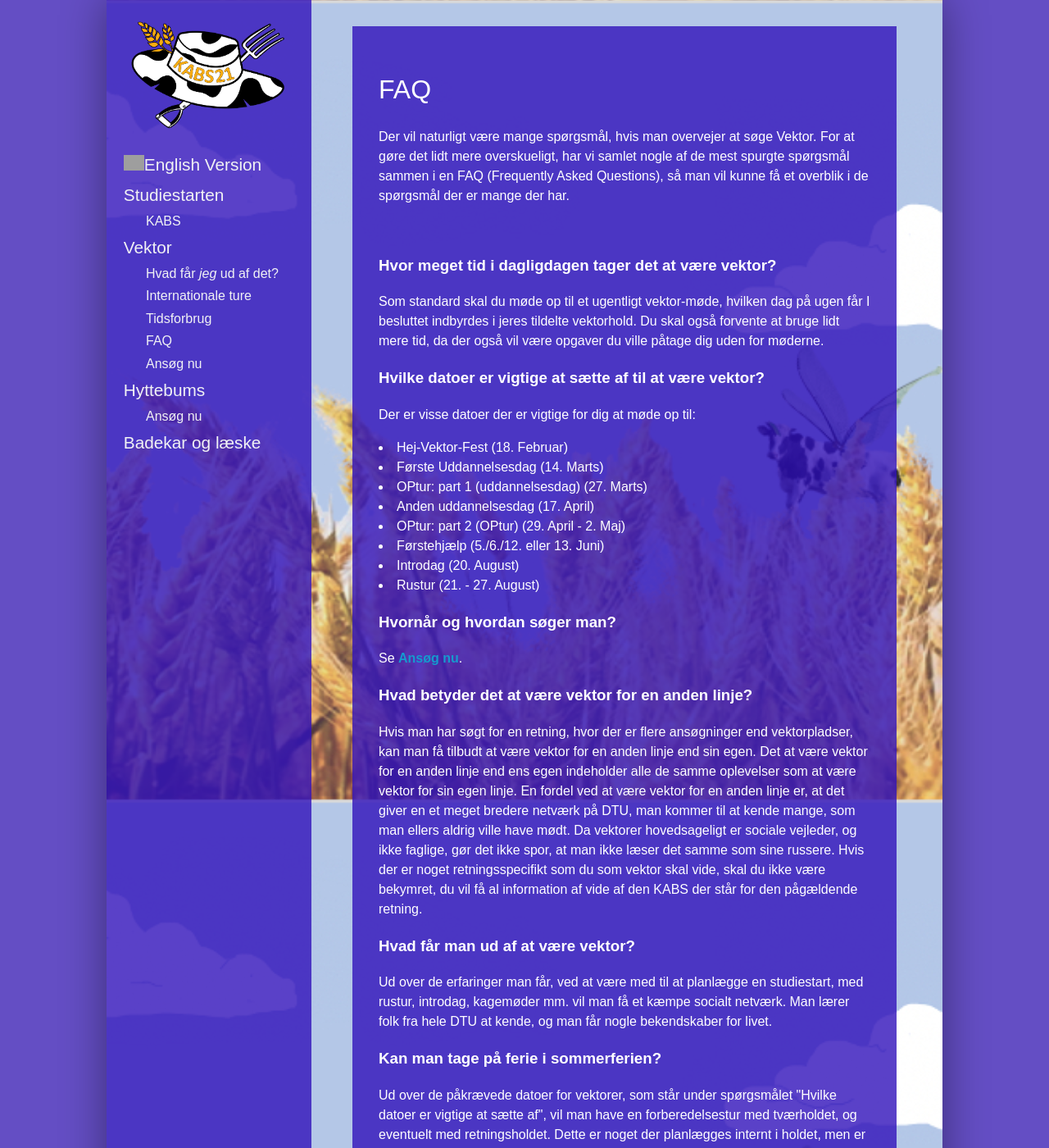
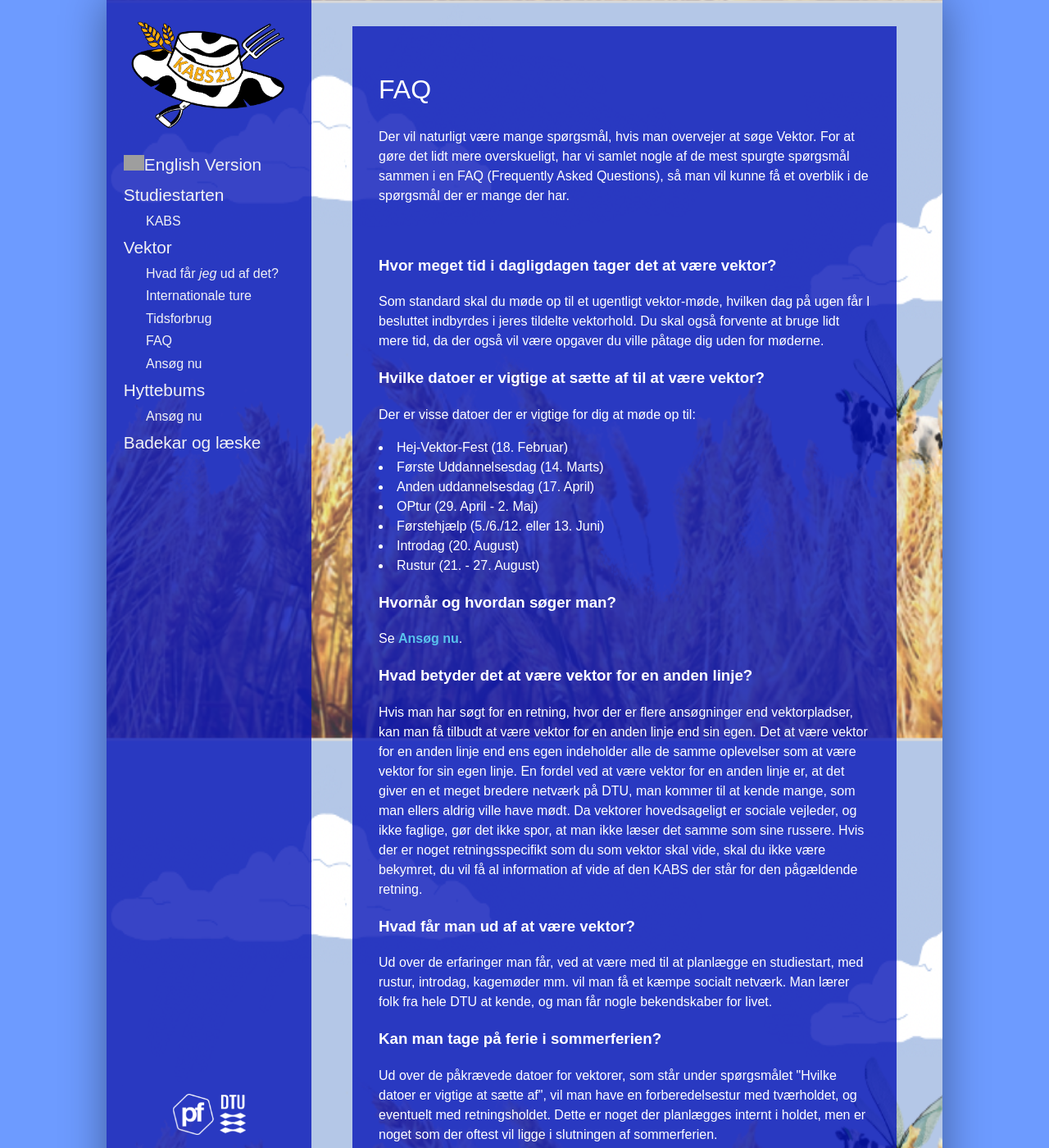
Before and after one commit to KABSDTU/kabsdtu.github.io, a Jekyll site: the page built from faq.md, in a window 1280 px wide and 1400 px high. Shown: the whole window at 82% size. Built offline with Jekyll 4.4.1, drawn with Linux system fonts in a browser that asks for light colours; some web fonts are replaced; grey boxes are pictures that could not be loaded.

Commit message:
tema_commit_final_3_done.txt

```diff
--- a/_layouts/default.html
+++ b/_layouts/default.html
@@ -176,6 +176,7 @@
             <!-- #main -->
         </div>
         <!-- #main-container -->
+        <footer></footer>
     </div>
 </body>
 <!--
--- a/faq.md
+++ b/faq.md
@@ -16,12 +16,12 @@
 
 <li>Hej-Vektor-Fest (18. Februar)</li>
 <li>Første Uddannelsesdag (14. Marts)</li>
-<li>OPtur: part 1 (uddannelsesdag) (27. Marts)</li>
 <li>Anden uddannelsesdag (17. April)</li>
-<li>OPtur: part 2 (OPtur) (29. April - 2. Maj)</li>
+<li>OPtur (29. April - 2. Maj)</li>
 <li>Førstehjælp (5./6./12. eller 13. Juni)</li>
 <li>Introdag (20. August) </li>
 <li>Rustur (21. - 27. August)</li>
+
 
 <h3><b>Hvornår og hvordan søger man?</b></h3>
 <p>Se <a href="/ansog-som-vektor.html">Ansøg nu</a>.</p>
--- a/static/css/main.css
+++ b/static/css/main.css
@@ -1,11 +1,11 @@
 :root {
-  --article-color: rgba(49, 18, 187, 0.8);
-  --nav-color: rgba(49, 18, 187, 0.8);
+  --article-color: rgba(7,22,184, 0.8);
+  --nav-color: rgba(7,22,184, 0.8);
   --cdwn-color: rgba(26, 100, 128, 0.5);
 }
 
 body {
-  background-color: rgb(100, 78, 196);
+  background-color: rgb(109, 155, 255);
 }
 
 #container {
@@ -14,7 +14,7 @@
   font-family: "Droid", sans-serif;
   color: #ffffff;
   background-image: url("/static/img/mainBaggrund.jpg");
-  background-size: contain;
+  background-size: auto 100%;
   background-position: top;
   background-attachment: fixed;
   width: 1020px;
@@ -47,7 +47,7 @@
 article a {
   text-decoration: none;
   font-weight: bold;
-  color: #159acf;
+  color: #59c3ec;
 }
 
 /*
```
Also changed, not shown: en/faq.md (+0 -1 lines), en/tidsforbrug.md (+0 -1 lines), tidsforbrug.md (+1 -2 lines), static/img/mainBaggrund.jpg.
